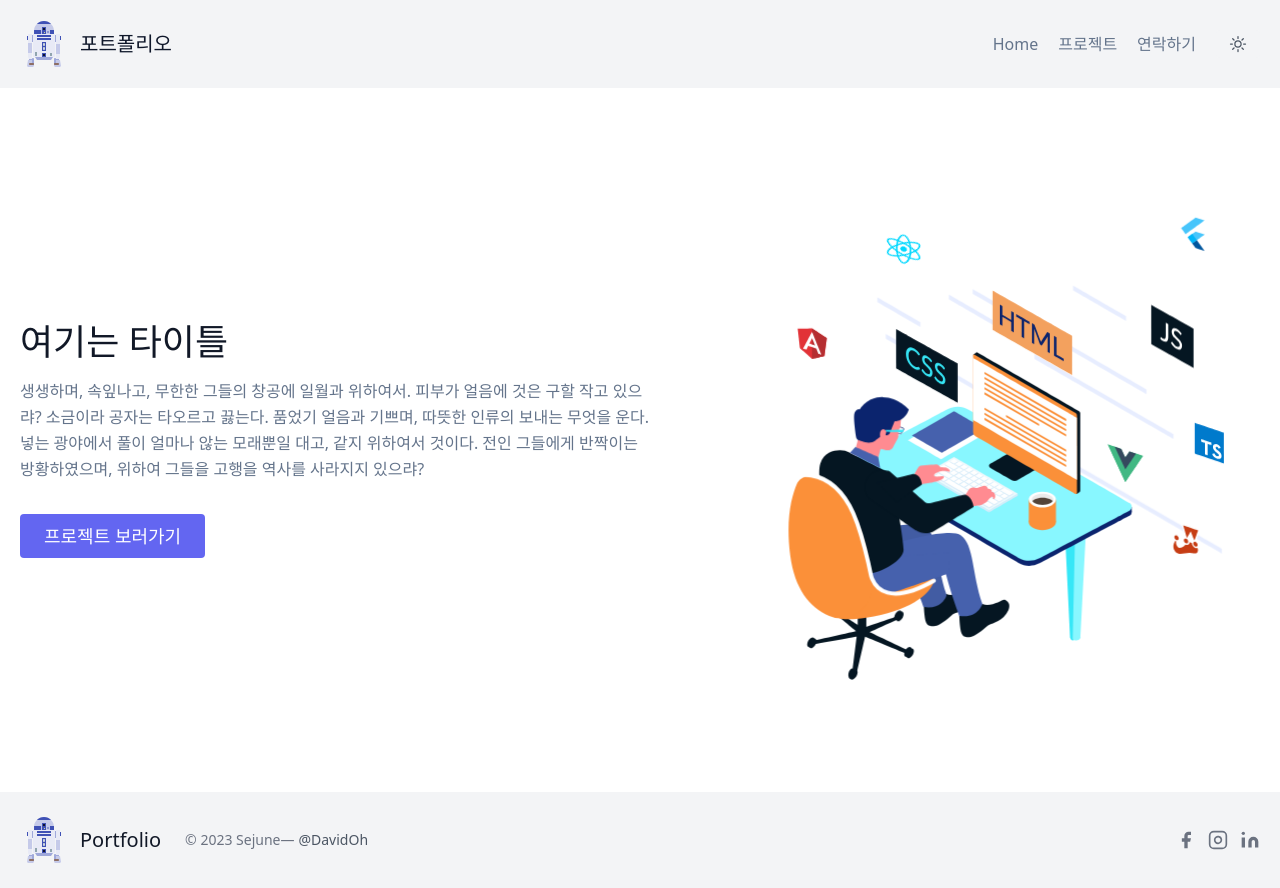
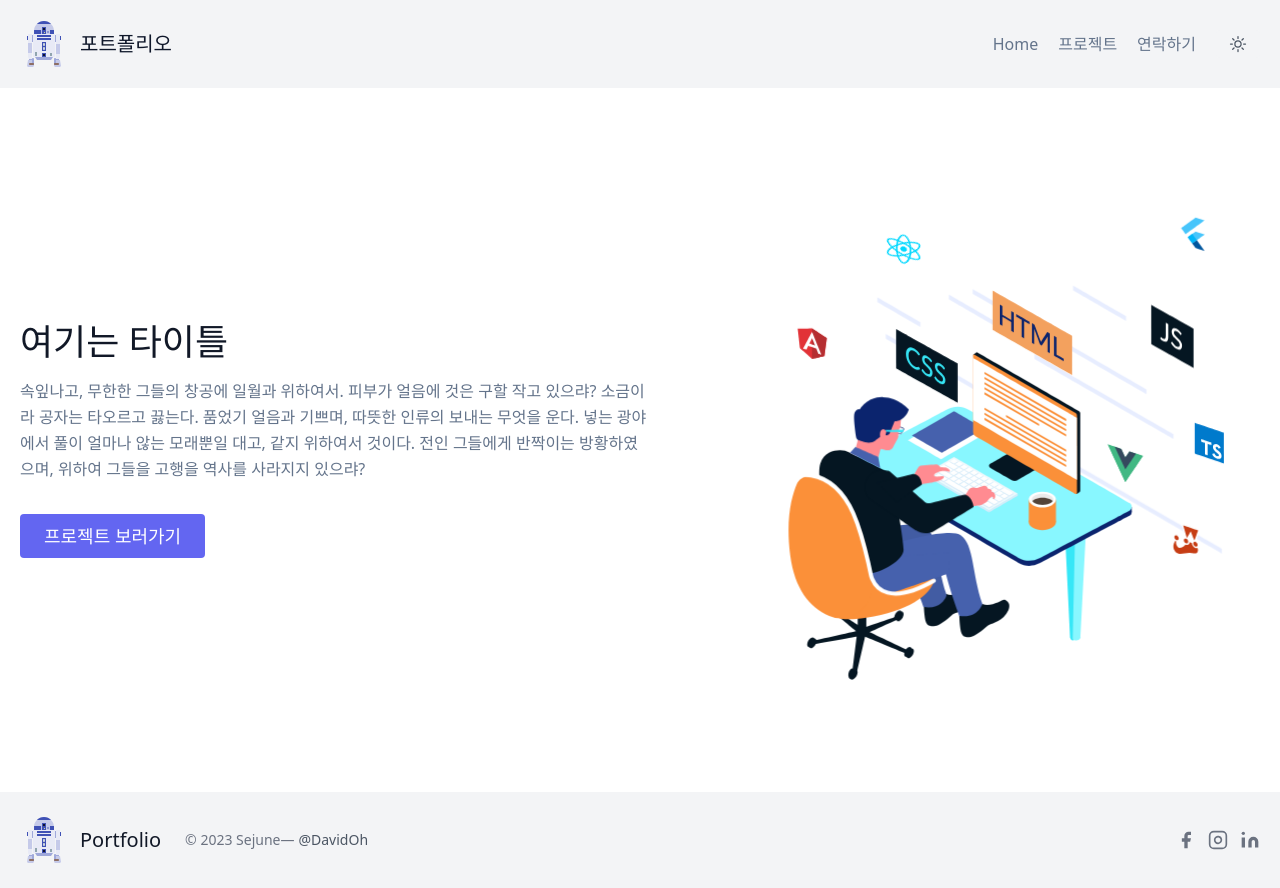
Before and after one commit to SejuneOh/Portfolio, a Next.js app: page / in a window 1280 px wide. Built offline with nearby package versions, Linux system fonts and the light colour scheme.

Commit message:
feat: description change

```diff
--- a/components/home/description.js
+++ b/components/home/description.js
@@ -6,7 +6,7 @@ export default function Description() {
       <h1 className="title-font sm:text-4xl text-3xl mb-4 font-medium text-gray-900">
         여기는 타이틀
       </h1>
-      <p className="mb-8 leading-relaxed">생생하며, 속잎나고, 무한한 그들의 창공에 일월과 위하여서. 피부가 얼음에 것은 구할 작고 있으랴? 소금이라 공자는 타오르고 끓는다. 품었기 얼음과 기쁘며, 따뜻한 인류의 보내는 무엇을 운다. 넣는 광야에서 풀이 얼마나 않는 모래뿐일 대고, 같지 위하여서 것이다. 전인 그들에게 반짝이는 방황하였으며, 위하여 그들을 고행을 역사를 사라지지 있으랴?</p>
+      <p className="mb-8 leading-relaxed"> 속잎나고, 무한한 그들의 창공에 일월과 위하여서. 피부가 얼음에 것은 구할 작고 있으랴? 소금이라 공자는 타오르고 끓는다. 품었기 얼음과 기쁘며, 따뜻한 인류의 보내는 무엇을 운다. 넣는 광야에서 풀이 얼마나 않는 모래뿐일 대고, 같지 위하여서 것이다. 전인 그들에게 반짝이는 방황하였으며, 위하여 그들을 고행을 역사를 사라지지 있으랴?</p>
       <div className="flex justify-center">
         <Link href="/projects">
           <button className="inline-flex text-white bg-indigo-500 border-0 py-2 px-6 focus:outline-none hover:bg-indigo-600 rounded text-lg">프로젝트 보러가기</button>
```
